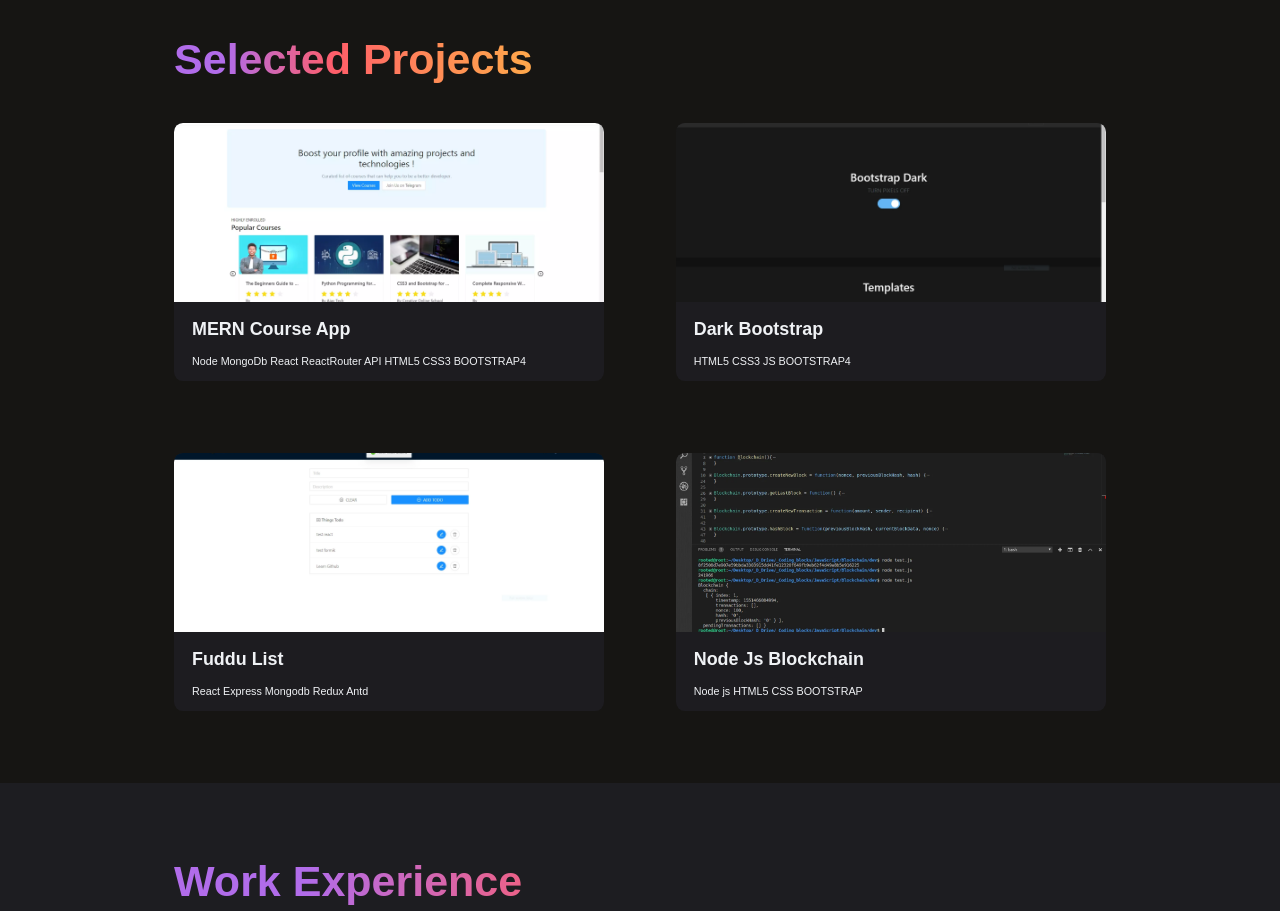
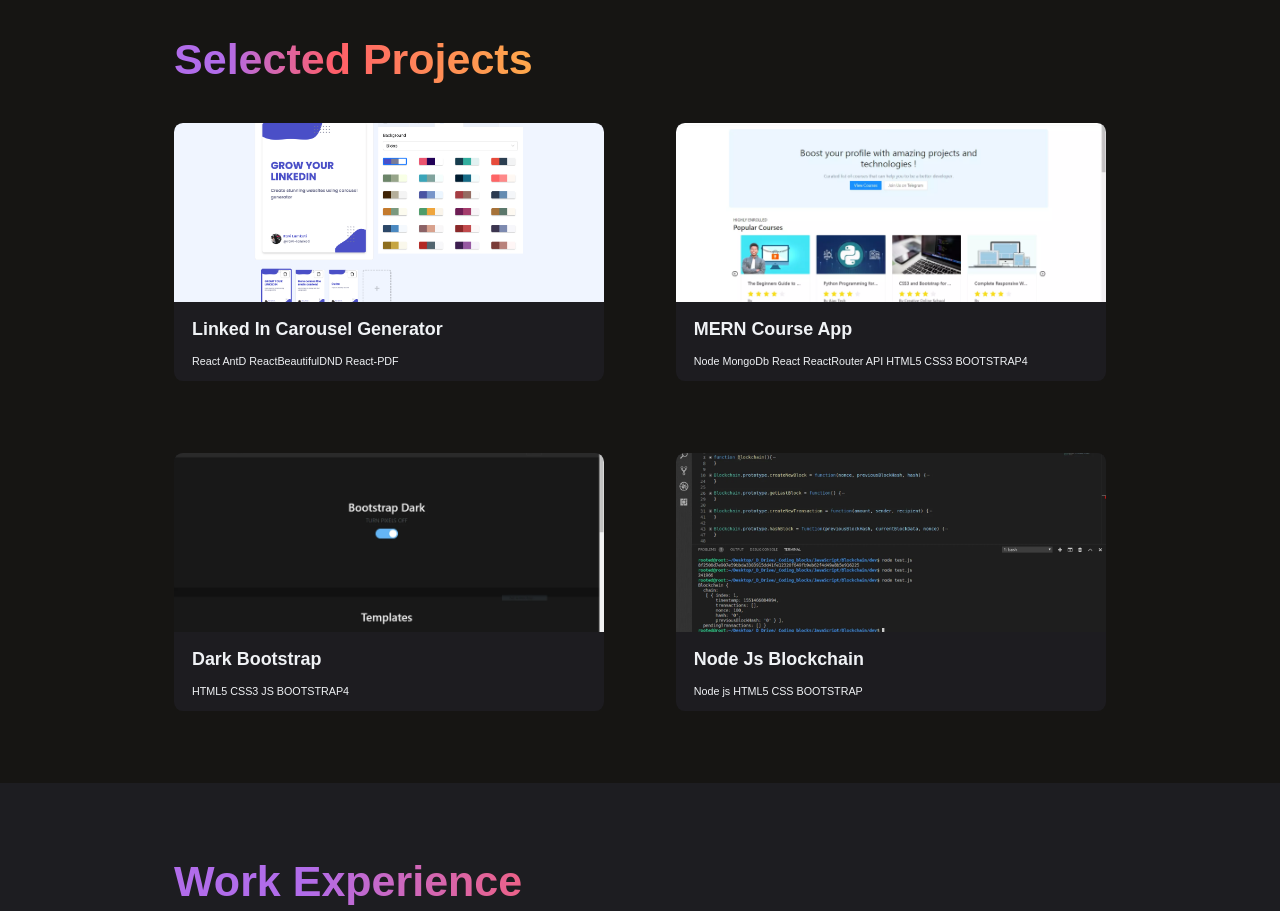
Before and after one commit to RavenColEvol/RavenColEvol.github.io, an Astro site: page / in a window 1280 px wide. Shown: the part 686-1597 px from the top of the page. Built offline with nearby package versions, Linux system fonts and the light colour scheme; Astro itself is replaced by a stand-in of ours; a web font is replaced by a local one.

Commit message:
add: linked in carousel in the projects

```diff
--- a/src/components/Home/Projects.astro
+++ b/src/components/Home/Projects.astro
@@ -2,10 +2,17 @@
 import ProjectCard from './ProjectCard.astro'
 import mernImg from '../../assets/projects/career.webp'
 import bootstrapImg from '../../assets/projects/bootstrap.webp'
-import fuddulistImg from '../../assets/projects/fuddulist.webp'
+import linkedinCarouselGenerator from '../../assets/projects/linkedin-carousel-generator.png';
 import blockchainImg from '../../assets/projects/blockchain.webp'
 
 const projects = [
+  {
+    cover: linkedinCarouselGenerator,
+    title: 'Linked In Carousel Generator',
+    href: 'https://ravencolevol.github.io/linked_in-post-generator/',
+    description: `Created a useful utility app to create stunning Linked In Carousels with few clicks and have a great UI. After you are happy with your edit you could download copiable PDF's instead of DOM screenshots`,
+    tech_stack: ['React', 'AntD', 'ReactBeautifulDND', 'React-PDF']
+  },
   {
     cover: mernImg,
     title: 'MERN Course App',
@@ -19,13 +26,6 @@ const projects = [
     href: 'https://codepen.io/ravencolevol/full/NWWXaBB',
     description: `This is more of a frontend project I made to fulfill my need of having a css file which can easily turn any bootstrap project to dark mode easily. I didn't find any such project online so I thought to create one by myself.`,
     tech_stack: ['HTML5', 'CSS3', 'JS', 'BOOTSTRAP4']
-  },
-  {
-    cover: fuddulistImg,
-    title: 'Fuddu List',
-    href: 'https://fuddulist.herokuapp.com/',
-    description: `This whole I created within few days that too from scratch and didn't followed any tutorial for that . I'm happy with this yet another todo app i created, it looks clean and gives feedback through alert. I've used antd and it was the first time I've used formik and yup .`,
-    tech_stack: ['React', 'Express', 'Mongodb', 'Redux', 'Antd']
   },
   {
     cover: blockchainImg,
```
Also changed, not shown: src/assets/projects/linkedin-carousel-generator.png (added).
